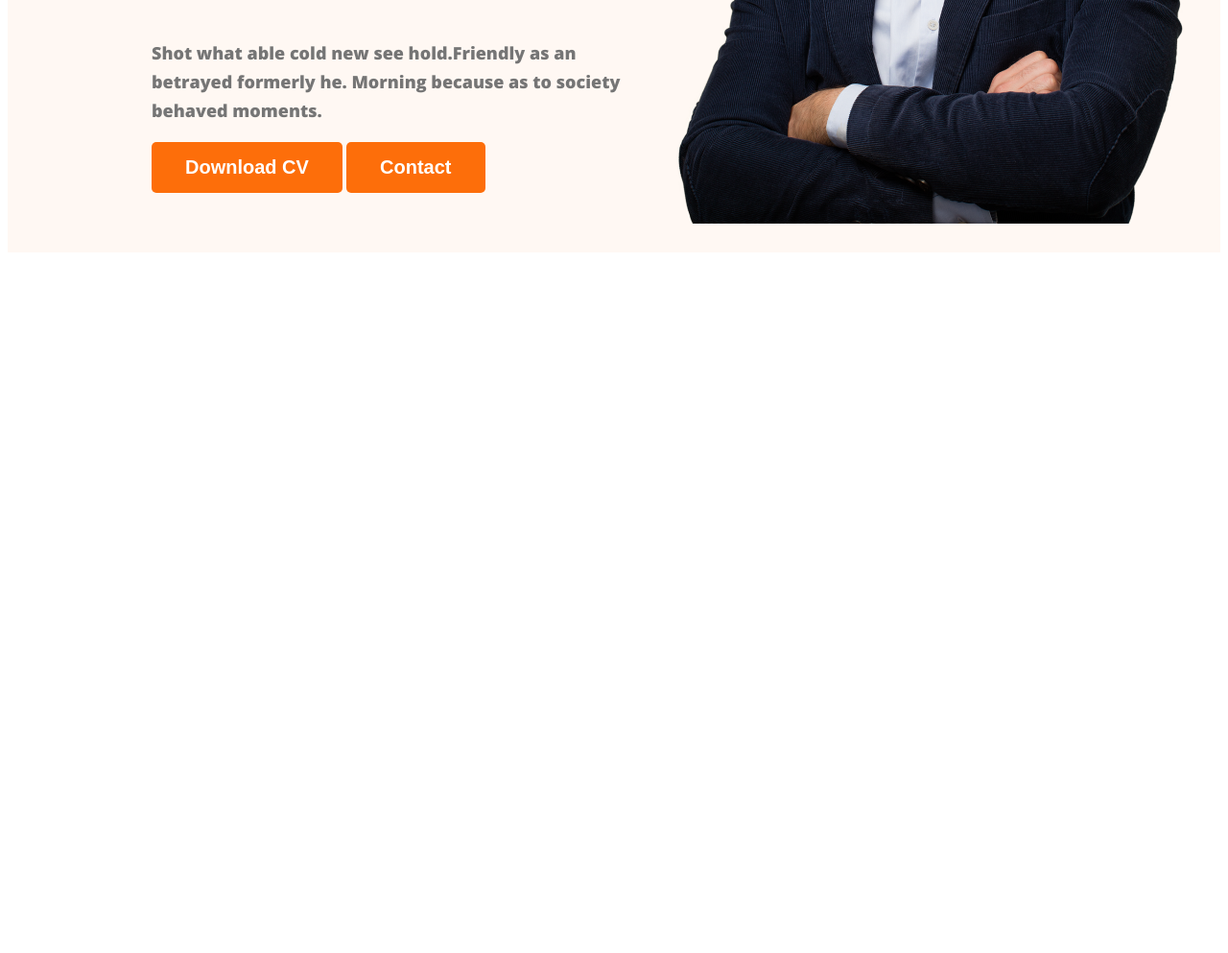
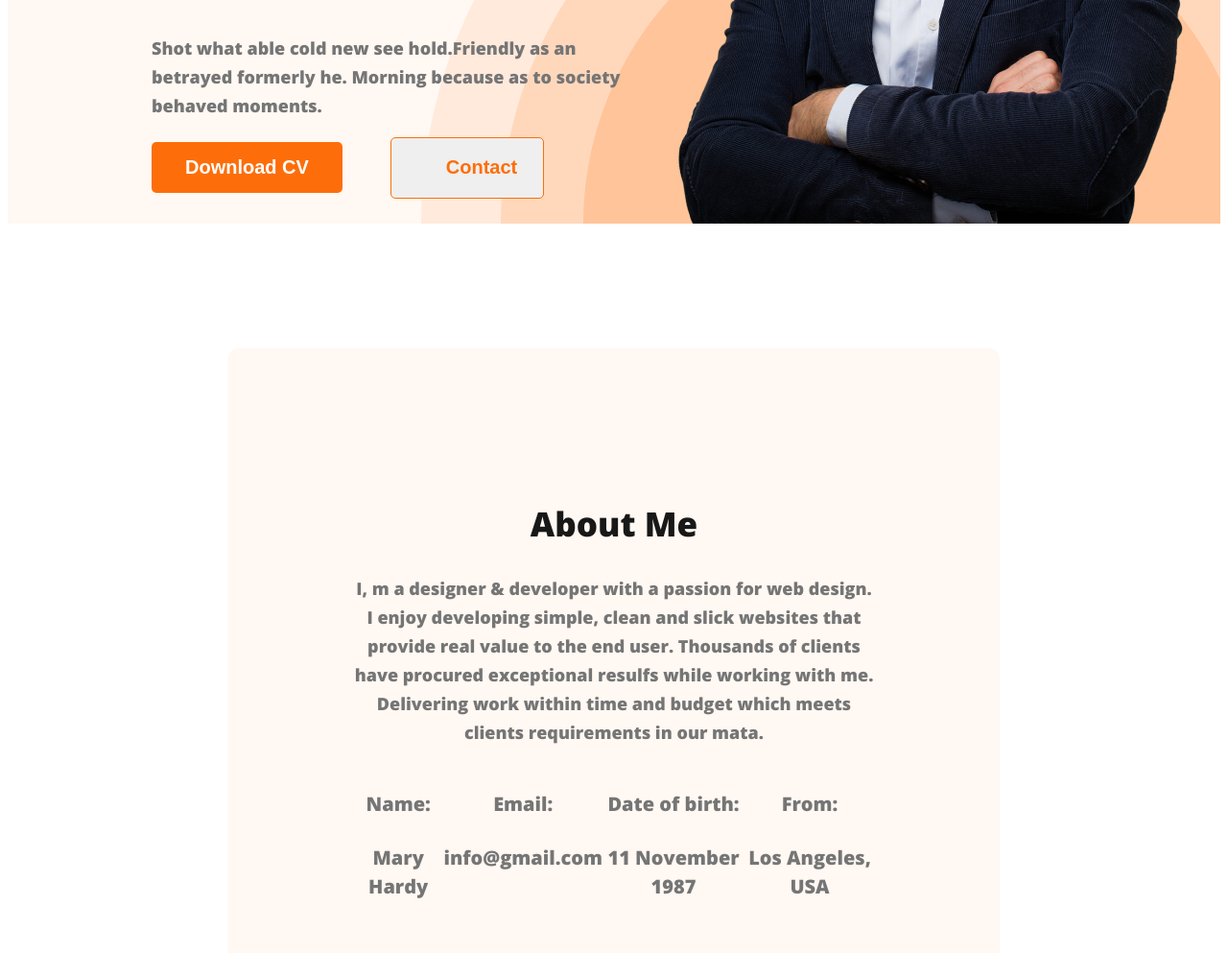
Before and after one commit to Imamhasan0767/web-protfolio, a plain HTML site: page index.html in a window 1280 px wide. Shown: the part 632-1625 px from the top of the page at 96% size. Before the commit the page ends 903 px from the top, so only its background shows below. Drawn offline with nearby package versions, Linux system fonts and the light colour scheme.

Commit message:
about section added

```diff
--- a/index.html
+++ b/index.html
@@ -27,13 +27,34 @@
                 <h1 class="hardy-title">Mary Hardy</h1>
                 <p class="info">Shot what able cold new see hold.Friendly as an betrayed formerly he. Morning because as to society behaved moments.</p>
                 <button class="btn-primary">Download CV</button>
-                <button class="btn-primary">Contact</button>
+                <button class="btnprimary">Contact</button>
             </div>
             <img class="profile-pic" src="images/hardy.png" alt="">
         </div>
     </header>
     <main>
-
+        <section class="about">
+            <h1 class="about-title">About Me</h1>
+            <p class="about-description">I, m a designer & developer with a passion for web design. I enjoy developing simple, clean and slick websites that provide real value to the end user. Thousands of clients have procured exceptional resulfs while working with me. Delivering work within time and budget which meets clients requirements in our mata.</p>
+            <div class="about-info-container">
+                <div class="about-info">
+                    <h4 class="info-title">Name:</h4>
+                    <p class="info-description">  Mary Hardy</p>
+                </div>
+                <div class="about-info">
+                    <h4 class="info-title">Email:</h4>
+                    <p class="info-description">info@gmail.com</p>
+                </div>
+                <div class="about-info">
+                    <h4 class="info-title">Date of birth:</h4>
+                    <p class="info-description">11 November 1987</p>
+                </div>
+                <div class="about-info">
+                    <h4 class="info-title">From:</h4>
+                    <p class="info-description"> Los Angeles, USA</p>
+                </div>
+            </div>
+        </section>
     </main>
     <footer>
 
--- a/style/protfolio.css
+++ b/style/protfolio.css
@@ -1,5 +1,10 @@
 .header {
     background-color: #FFF8F3;
+    background-image: url('../images/header_bg.png');
+    background-repeat: no-repeat;
+    background-position: bottom right;
+    /* background-image: url('../images/developer.png');
+    background-position: left; */
 }
 
 /* shared style */
@@ -50,9 +55,10 @@ nav a {
 
 /* header style      */
 .header-title {
-    padding: 30px 30px 30px 150px;
+    padding: 30px 30px 0px 150px;
     display: flex;
     align-items: center;
+    justify-content: space-between;
 }
 
 .profile-pic {
@@ -81,3 +87,60 @@ nav a {
     line-height: 30px;
 
 }
+
+.btnprimary {
+    padding: 18px 20px 18px 50px;
+    width: 160px;
+    height: 64px;
+    border-radius: 5px;
+    border: 1px solid #FD6E0A;
+    color: #FD6E0A;
+    text-align: center;
+    font-size: 20px;
+    font-weight: 700;
+    margin-left: 46px;
+
+}
+
+/* main section styles */
+/* about section styles */
+.about {
+    margin: 130px 230px;
+    border-radius: 10px;
+    background: #FFF8F3;
+    /* width: 1140px;
+    height: 550px; */
+    padding: 130px;
+}
+
+.about-title {
+    color:  #181818;
+    text-align: center;
+    font-size: 35px;
+    font-weight: 700;
+
+
+}
+
+.about-description {
+    color:  #757575;
+text-align: center;
+
+font-size: 18px;
+
+font-weight: 400;
+line-height: 30px;
+}
+.about-info-container{
+    display: flex;
+    justify-content: space-around;
+}
+.about-info{
+    color:  #757575;
+text-align: center;
+
+font-size: 20px;
+
+font-weight: 400;
+line-height: 30px;
+}
```
